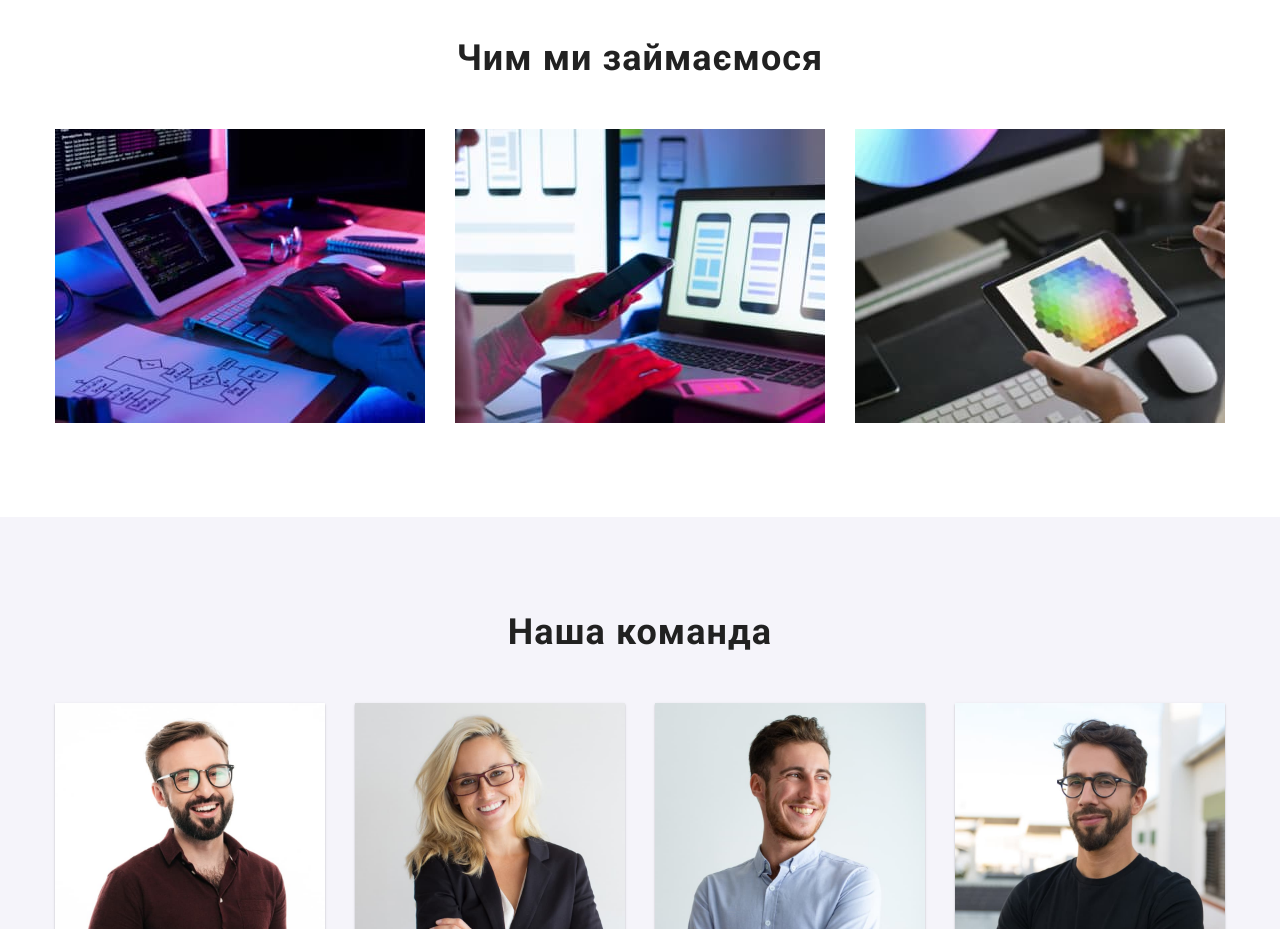
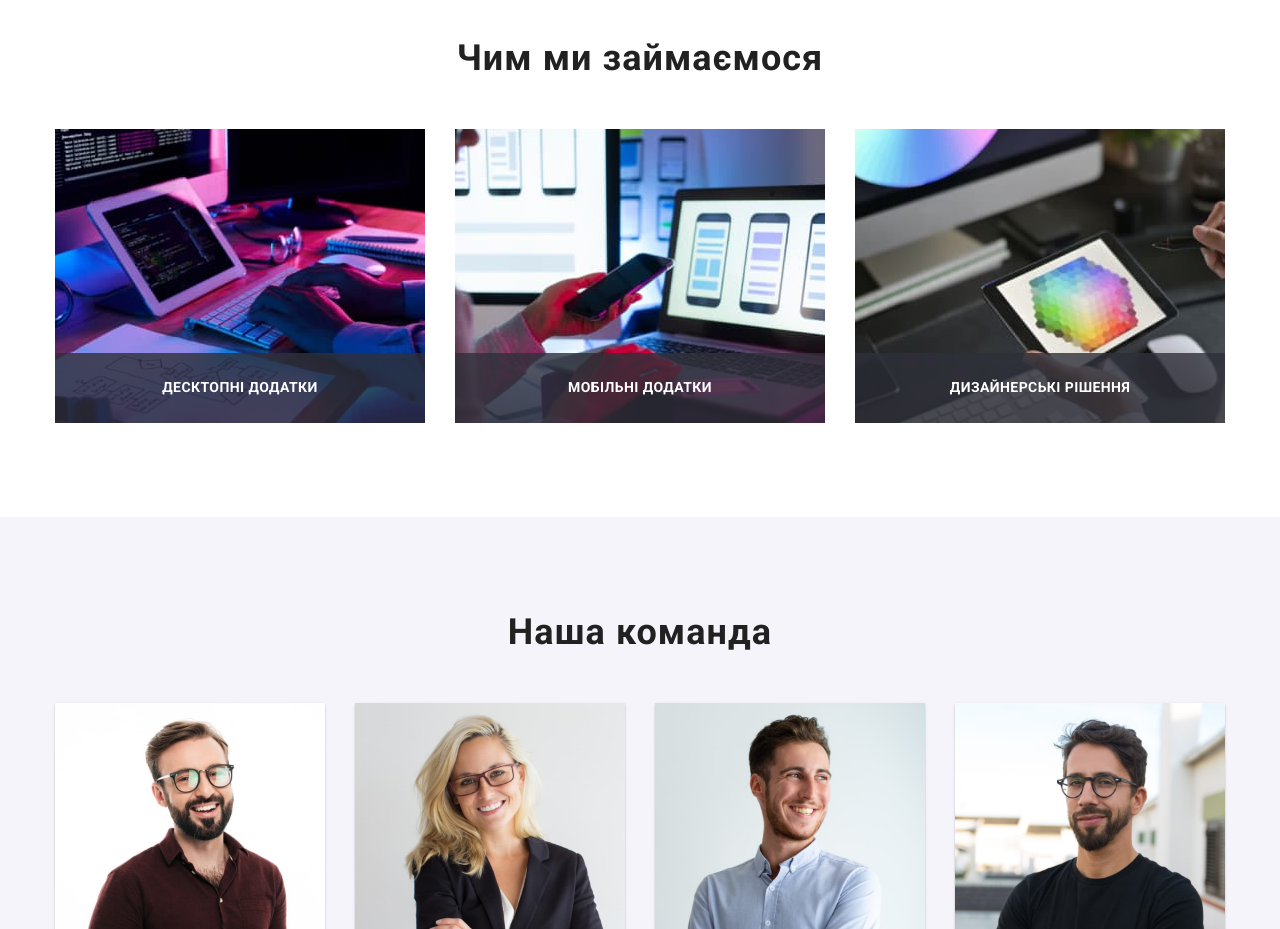
Before and after one commit to Djoult/goit-markup-hw-05, a plain HTML site: page index.html in a window 1280 px wide. Shown: the part 1080-2009 px from the top of the page. Drawn offline with Linux system fonts and the light colour scheme.

Commit message:
Adding activity name

```diff
--- a/css/styles.css
+++ b/css/styles.css
@@ -21,6 +21,7 @@
   --examples-border-color: #eeeeee;
   --team-section-bg-color: #f5f4fa;
   --clients-logo-color: #afb1b8;
+  --activity-meta-color: rgba(47, 48, 58, 0.8);
   --close-border-color: rgba(0, 0, 0, 0.1);
   --data-modal-color: rgba(0, 0, 0, 0.2);
   --indent: 30px;
@@ -334,6 +335,29 @@ img {
 .activity-list > .list-item + .list-item,
 .team-list > .list-item + .list-item {
   margin-left: 30px;
+}
+.activity-thumb {
+  position: relative;
+}
+.activity-meta {
+  display: flex;
+  align-items: center;
+  justify-content: center;
+  position: absolute;
+  bottom: 0;
+  left: 0;
+  background-color: var(--activity-meta-color);
+  width: 100%;
+  height: 70px;
+}
+.activity-name {
+  font-weight: 700;
+  font-size: 14px;
+  line-height: 1.14;
+  text-align: center;
+  letter-spacing: 0.03em;
+  text-transform: uppercase;
+  color: var(--primary-color);
 }
 /* Team */
 .team.section {
--- a/index.html
+++ b/index.html
@@ -102,13 +102,28 @@
           <h2 class="title">Чим ми займаємося</h2>
           <ul class="activity-list list">
             <li class="list-item">
-              <img src="./images/box1.jpg" alt="Чим ми займаємось" width="370" />
+              <div class="activity-thumb">
+                <img src="./images/box1.jpg" alt="Чим ми займаємось" width="370" />
+                <div class="activity-meta">
+                  <p class="activity-name">Десктопні додатки</p>
+                </div>
+              </div>
             </li>
             <li class="list-item">
-              <img src="./images/box2.jpg" alt="Чим ми займаємось" width="370" />
+              <div class="activity-thumb">
+                <img src="./images/box2.jpg" alt="Чим ми займаємось" width="370" />
+                <div class="activity-meta">
+                  <p class="activity-name">Мобільні додатки</p>
+                </div>
+              </div>
             </li>
             <li class="list-item">
-              <img src="./images/box3.jpg" alt="Чим ми займаємось" width="370" />
+              <div class="activity-thumb">
+                <img src="./images/box3.jpg" alt="Чим ми займаємось" width="370" />
+                <div class="activity-meta">
+                  <p class="activity-name">Дизайнерські рішення</p>
+                </div>
+              </div>
             </li>
           </ul>
         </div>
```
